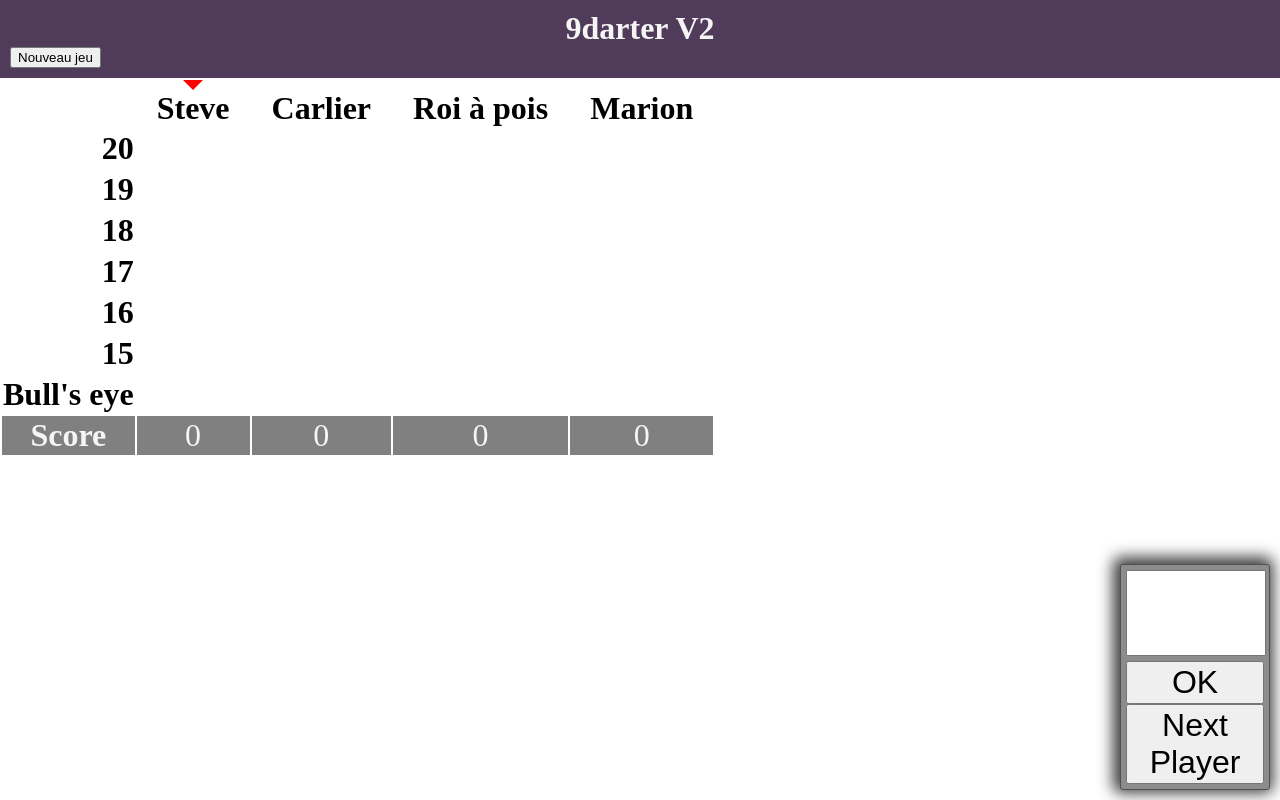
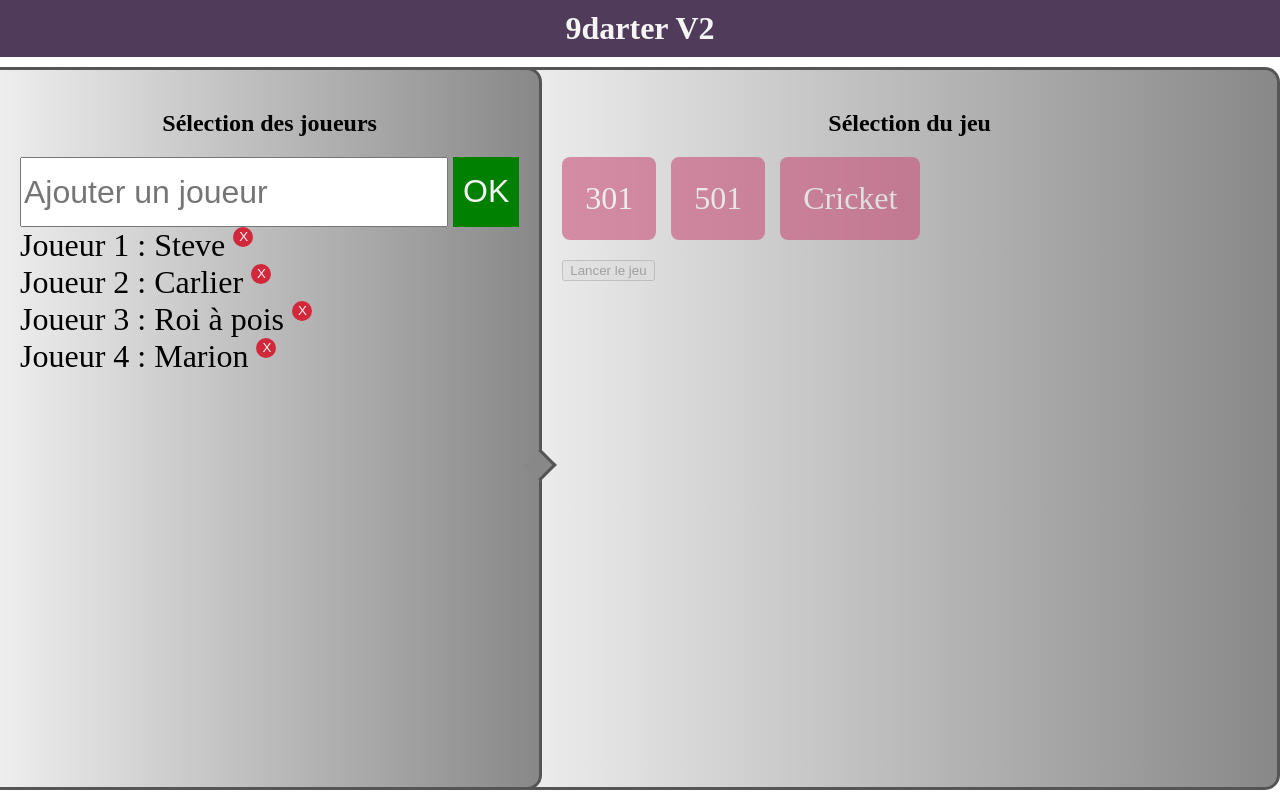
Before and after one commit to guillaume-girard/9darter, an Angular app in the folder app/: page / in a window 1280 px wide. Built offline with nearby package versions, Linux system fonts and the light colour scheme.

Commit message:
Un peu de style

```diff
--- a/app/src/app/app.component.scss
+++ b/app/src/app/app.component.scss
@@ -12,6 +12,7 @@ header {
 main {
   width: 100%;
   flex: 2;
+  margin: 10px 0;
 
   .game-launcher {
     width: 100%;
@@ -19,6 +20,7 @@ main {
     display: flex;
 
     & > * {
+      position: relative;
       display: block;
       height: 100%;
       background: linear-gradient(to right, #eee, #888);
@@ -29,11 +31,40 @@ main {
     }
 
     app-player-list {
+      &::after {
+        content: "";
+        position: absolute;
+        top: 50%;
+        right: 0;
+        display: block;
+        width: 20px; height: 20px;
+        border-style: solid;
+        border-width: 3px 3px 0 0;
+        border-color: #555;
+        transform:
+          rotate(45deg)
+          translateX(100%);
+        transform-origin: left;
+        background-color: #888;
+      }
+    }
+
+
+    app-player-list {
       flex: 1;
+      z-index: 200;
     }
 
     app-game-selector {
       flex: 2;
+      margin-left: -20px;
+      padding-left: 20px;
+      z-index: 100;
     }
   }
+
+  .game {
+    max-width: 1000px;
+    margin: auto;
+  }
 }
--- a/app/src/app/components/game-cricket/game-cricket.component.html
+++ b/app/src/app/components/game-cricket/game-cricket.component.html
@@ -1,3 +1,5 @@
+<h2>{{ gameTitle }}</h2>
+
 <div id="scoreprint">
 
   <table>
@@ -33,4 +35,5 @@
       <li>Même ordre <input name="revenge-type" type="radio" [formControl]="revengeType" value="SAME_ORDER" /></li>
     </ul>
   </div>
+
 </div>
--- a/app/src/app/components/game-cricket/game-cricket.component.ts
+++ b/app/src/app/components/game-cricket/game-cricket.component.ts
@@ -1,4 +1,4 @@
-import { Component, Input } from '@angular/core';
+import { Component, Input, OnInit } from '@angular/core';
 import { FormControl, FormBuilder } from '@angular/forms';
 import { GameCricketComputer } from 'src/app/models/game-computers/game-cricket-computer.model';
 import { GameCricketOptions } from 'src/app/models/games-options.model';
@@ -11,7 +11,7 @@ import { LOAD_GAME_STATE, environment } from 'src/environments/environment.devel
   templateUrl: './game-cricket.component.html',
   styleUrls: ['./game-cricket.component.scss']
 })
-export class GameCricketComponent {
+export class GameCricketComponent implements OnInit {
   computer: GameCricketComputer;
   revengeType: FormControl;
   @Input() gameOptions!: GameCricketOptions;
@@ -28,9 +28,22 @@ export class GameCricketComponent {
   ngOnInit(): void {
     this.computer.initGame(this.gameOptions.isReverse, this.gameOptions.isCrazy, this.gameOptions.nbLegsToWin);
 
+    // Only for development
     if (environment.loadGameState === LOAD_GAME_STATE.FINISH) {
       this.computer.finishGame();
     }
+  }
+
+  get gameTitle(): string {
+    let str = "";
+    if (this.gameOptions.isReverse)
+      str += "Reverse ";
+    if (this.gameOptions.isCrazy)
+      str += "Crazy ";
+    str += "Cricket"
+    if (this.gameOptions.nbLegsToWin > 1)
+      str += ", " + this.gameOptions.nbLegsToWin + " legs gagnantes";
+    return str;
   }
 
   launchRevenge() {
--- a/app/src/app/components/game-selector/game-selector.component.html
+++ b/app/src/app/components/game-selector/game-selector.component.html
@@ -1,4 +1,6 @@
 <div id="game-selector-container">
+  <h2>Sélection du jeu</h2>
+
   <form [formGroup]="mainForm" (ngSubmit)="onSubmitGameForm()">
     <div class="radio-games">
       <input id="radio-game301" type="radio" value="301" [formControl]="gameMode" /><label for="radio-game301">301</label>
@@ -8,17 +10,14 @@
 
     <div class="game-options" *ngIf="showOptionsCtrl$ | async">
       <div class="game-301-options" *ngIf="show301OptionsCtrl">
-        301 options <hr />
         Double-out <input type="checkbox" [formControl]="isDoubleOut" />
         Nombre de legs pour gagner <input type="number" min="1" max="9" step="1" [formControl]="nbLegsToWin" />
       </div>
       <div class="game-501-options" *ngIf="show501OptionsCtrl">
-        501 options <hr />
         Double-out <input type="checkbox" [formControl]="isDoubleOut" />
         Nombre de legs pour gagner <input type="number" min="1" max="9" step="1" [formControl]="nbLegsToWin" />
       </div>
       <div class="game-cricket-options" *ngIf="showCricketOptionsCtrl">
-        cricket options <hr />
         Reverse <input type="checkbox" [formControl]="isReverseCricket" />
         Crazy <input type="checkbox" [formControl]="isCrazyCricket" />
         Nombre de legs pour gagner <input type="number" min="1" max="9" step="1" [formControl]="nbLegsToWin" />
--- a/app/src/app/components/game-selector/game-selector.component.scss
+++ b/app/src/app/components/game-selector/game-selector.component.scss
@@ -3,10 +3,16 @@
   position: relative;
   width: 100%;
   height: 100%;
+  padding: 20px;
+
+  h2 {
+    text-align: center;
+  }
 
   .overlay {
     position: absolute;
-    top: 0; left: 0;
+    top: 0;
+    left: 0;
     background-color: rgba(66, 66, 66, .7);
     color: whitesmoke;
     width: 100%;
@@ -20,31 +26,39 @@
 
   .radio-games {
     display: flex;
+    margin-bottom: 20px;
 
     input {
       display: none;
 
       &:checked + label {
         opacity: 1;
-        border: 3px solid rgb(230, 60, 100);
+        border-color: rgb(230, 60, 100);
+        box-shadow: 0px 0px 10px 8px white;
       }
     }
 
     label {
       cursor: pointer;
       padding: 20px;
-      margin-left: 10px;
-      margin-top: 10px;
+      margin-right: 15px;
       border-radius: 8px;
       font-size: 2em;
       background-color: rgb(200, 80, 120);
       color: whitesmoke;
-      opacity: .7;
+      opacity: .6;
+      transition: box-shadow ease-out 0.2s;
+      border-width: 3px;
+      border-color: transparent;
+      border-style: solid;
 
       &:hover {
-        border: 3px solid rgb(230, 60, 100);
+        border-color: rgb(185, 22, 60);
       }
     }
+  }
 
+  .game-options {
+    margin-bottom: 20px;
   }
 }
--- a/app/src/app/components/gameX01/gameX01.component.html
+++ b/app/src/app/components/gameX01/gameX01.component.html
@@ -1,3 +1,5 @@
+<h2>{{ gameTitle }}</h2>
+
 <div id="scoreprint">
 
   <div *ngFor="let player of computer.players" [ngClass]="{'current': player === computer.currentPlayer, 'finished': player.finished}" class="scoreline">
--- a/app/src/app/components/gameX01/gameX01.component.ts
+++ b/app/src/app/components/gameX01/gameX01.component.ts
@@ -35,6 +35,15 @@ export class GameX01Component implements OnInit {
     }
   }
 
+  get gameTitle(): string {
+    let str = this.gameOptions.gameType;
+    if (this.gameOptions.isDoubleOut)
+      str += " Double Out";
+    if (this.gameOptions.nbLegsToWin > 1)
+      str += ", " + this.gameOptions.nbLegsToWin + " legs gagnantes";
+    return str;
+  }
+
   launchRevenge() {
     this.computer.reInitGame(this.revengeType.value, this.keepAverage.value);
   }
--- a/app/src/app/components/player-list/player-list.component.html
+++ b/app/src/app/components/player-list/player-list.component.html
@@ -1,5 +1,6 @@
 <div id="input-player-container">
   <h2>Sélection des joueurs</h2>
+
   <form>
     <input id="input-name" type="text" [(ngModel)]="playerName" [ngModelOptions]="{standalone: true}" placeholder="Ajouter un joueur" />
     <button type="submit" (click)="onSubmitNewPlayer()">OK</button>
--- a/app/src/app/components/player-list/player-list.component.scss
+++ b/app/src/app/components/player-list/player-list.component.scss
@@ -1,5 +1,5 @@
 #input-player-container {
-  padding: 10px;
+  padding: 20px;
 
   h2 {
     text-align: center;
--- a/app/src/environments/environment.development.ts
+++ b/app/src/environments/environment.development.ts
@@ -17,6 +17,6 @@ export const environment = {
   production: false,
   loadDebug: true,
   loadNbPlayers: 4,
-  loadGame: GAME_REVERSE_CRICKET,
+  loadGame: null,
   loadGameState: LOAD_GAME_STATE.START
 };
```
